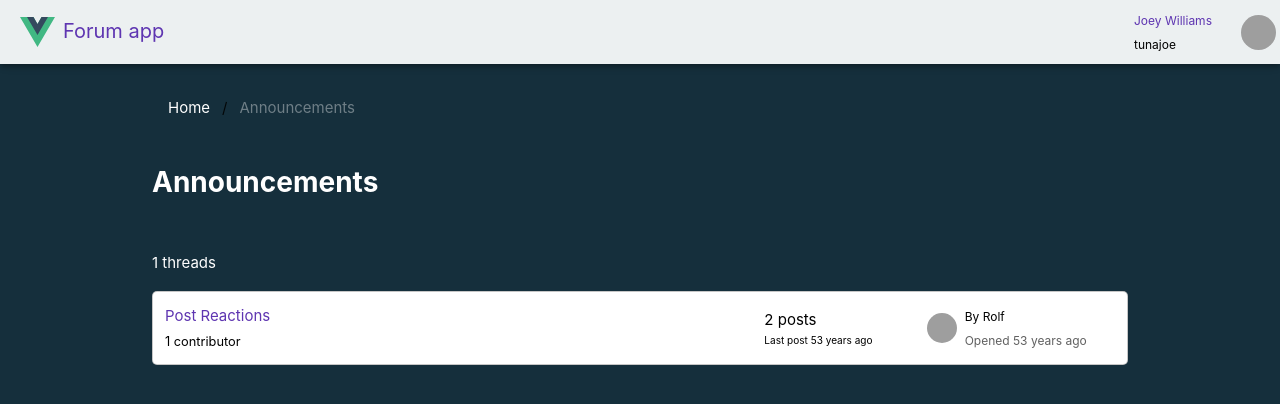
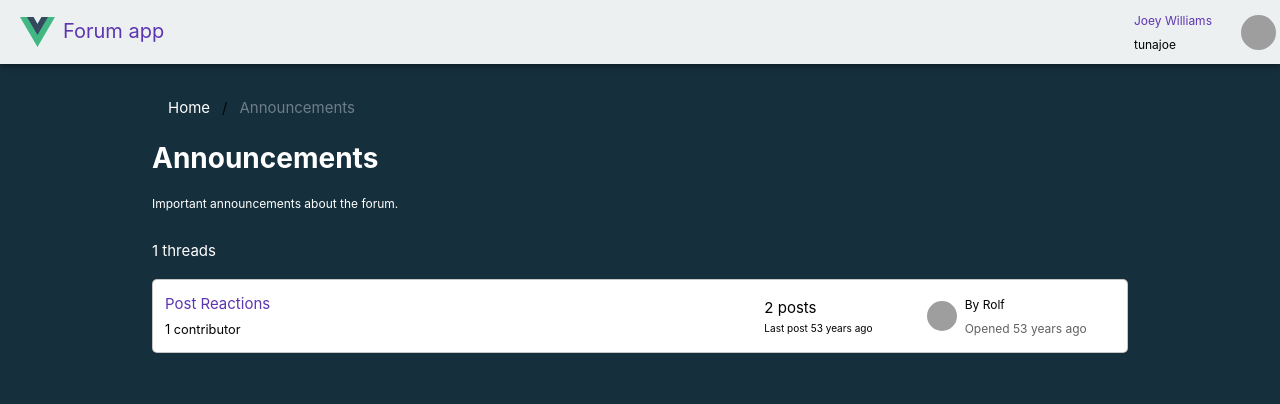
Before and after one commit to gtopsis/simple-vue3-forum, a Vue app: page /forums/-KpOx5Y4AqRr3sB4Ybwj/threads in a window 1280 px wide. Shown: the top 404 px of the page. Built offline with nearby package versions, Linux system fonts and the light colour scheme; grey boxes are pictures that could not be loaded.

Commit message:
Show description of a thread in its page

```diff
--- a/src/views/ForumView.vue
+++ b/src/views/ForumView.vue
@@ -5,13 +5,15 @@ import { useForumsStore } from '@/stores/forums'
 import { useThreadsStore } from '@/stores/threads'
 import { storeToRefs } from 'pinia'
 import { computed } from 'vue'
+import type { ComputedRef } from 'vue'
+import type { Forum } from '@/interfaces'
 
 const props = defineProps<{
   forumId: string
 }>()
 
 const { getForumById } = storeToRefs(useForumsStore())
-const forum = computed(() => getForumById.value(props.forumId))
+const forum: ComputedRef<Forum> = computed(() => getForumById.value(props.forumId))
 
 const { getThreadsByForumId } = storeToRefs(useThreadsStore())
 const threads = computed(() => getThreadsByForumId.value(forum.value?.id!))
@@ -25,11 +27,13 @@ const threads = computed(() => getThreadsByForumId.value(forum.value?.id!))
       </v-col>
     </v-row>
 
-    <v-row class="mb-2" justify="space-between">
-      <v-col cols="auto">
+    <v-row class="mb-2" justify="space-between" no-gutters>
+      <v-col cols="12">
         <h2 class="text-white">{{ forum?.name }}</h2>
       </v-col>
-      <v-col cols="auto"> </v-col>
+      <v-col cols="12">
+        <small class="text-white">{{ forum.description }}</small>
+      </v-col>
     </v-row>
 
     <ThreadsListing :threads="threads"></ThreadsListing>
```
